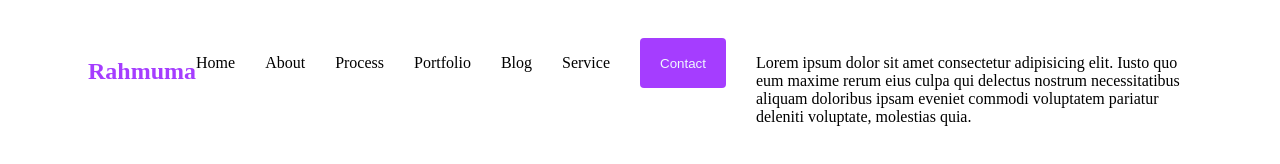
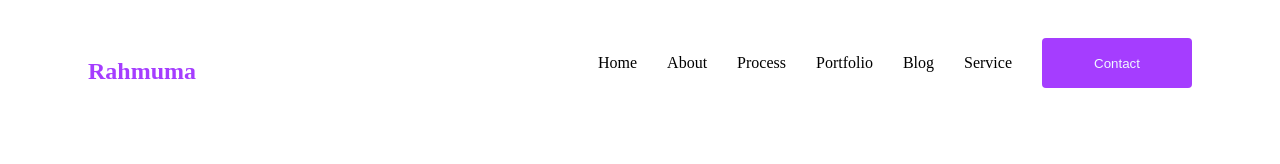
Before and after one commit to rahmuma/Rahmuma-portfolio-demo, a plain HTML site: page index.html in a window 1280 px wide. Drawn offline with Linux system fonts and the light colour scheme.

Commit message:
first commit

```diff
--- a/index.html
+++ b/index.html
@@ -28,8 +28,6 @@
                 <p>Blog</p>
                 <p>Service</p>
                 <button class="btn">Contact</button>
-                <p>Lorem ipsum dolor sit amet consectetur adipisicing elit. Iusto quo eum maxime rerum eius culpa qui delectus nostrum necessitatibus aliquam doloribus ipsam eveniet commodi voluptatem pariatur deleniti voluptate, molestias quia.</p>
-
             </div>
 
         </div>
```
